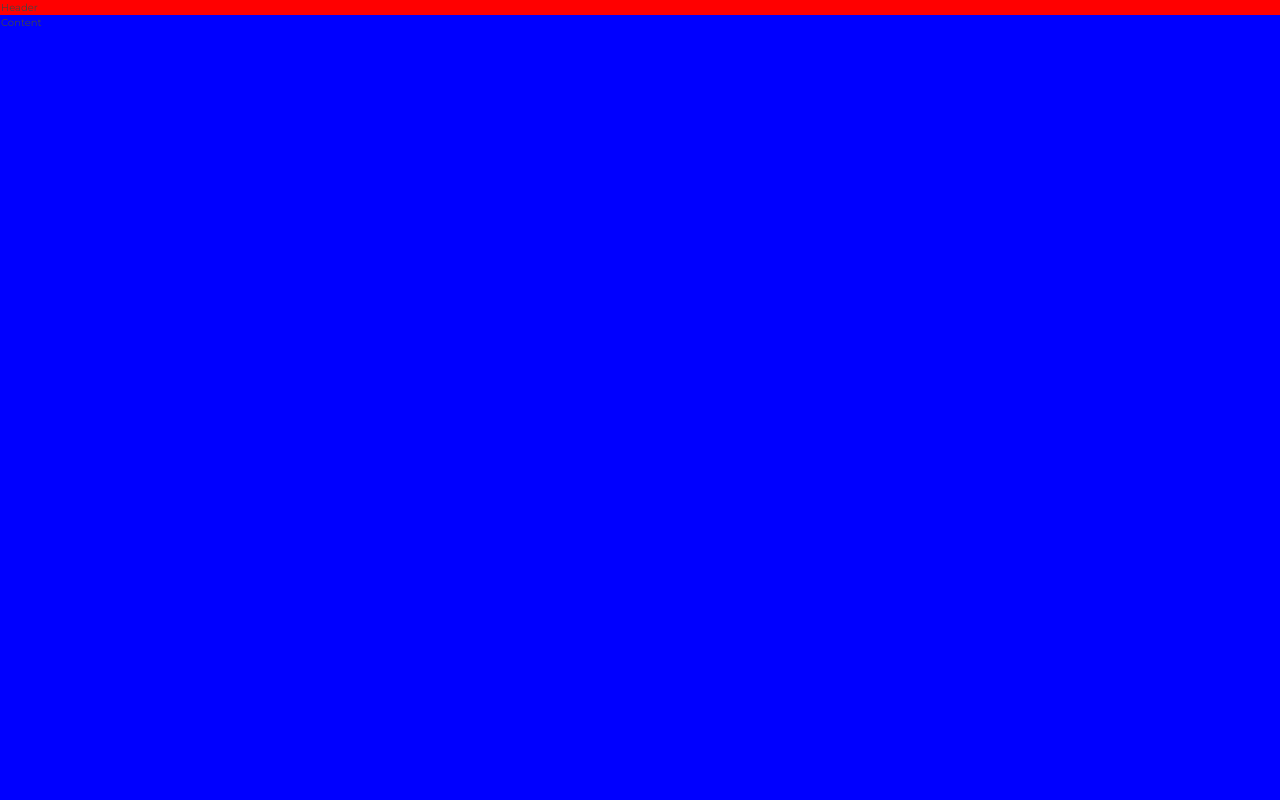
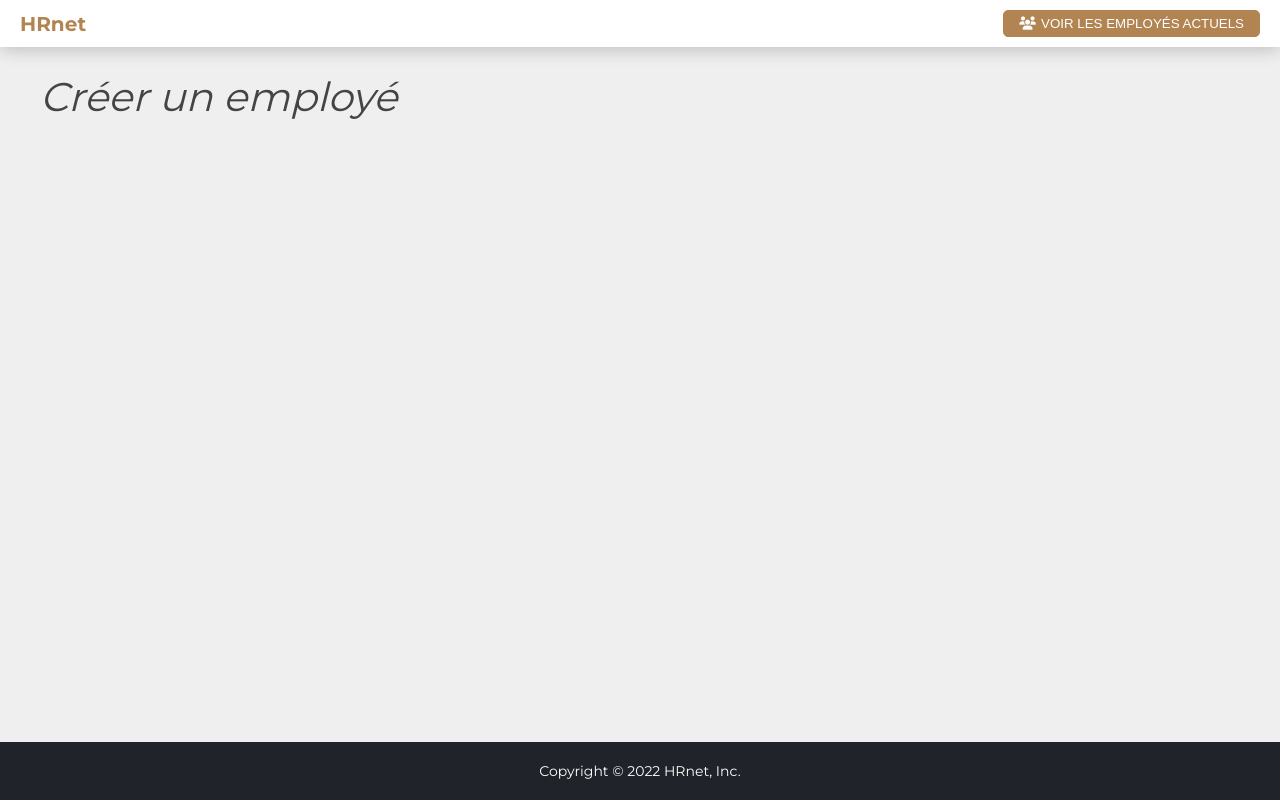
Before and after one commit to Stephan075/FolioStephan_14_10072021, a React (Create React App) app: page / in a window 1280 px wide. Built offline with nearby package versions, Linux system fonts and the light colour scheme.

Commit message:
css formatting header/content/footer

```diff
--- a/public/index.html
+++ b/public/index.html
@@ -30,6 +30,11 @@
       href="https://fonts.googleapis.com/css2?family=Montserrat:wght@400;500;700&display=swap"
       rel="stylesheet"
     />
+
+    <script
+      src="https://kit.fontawesome.com/93271f5540.js"
+      crossorigin="anonymous"
+    ></script>
     <title>HRnet</title>
   </head>
   <body>
--- a/src/App.js
+++ b/src/App.js
@@ -1,12 +1,14 @@
 import Content from "./components/Content/Content";
 import Header from "./components/Header/Header";
 import styles from "./App.module.scss";
+import Footer from "./components/Footer/Footer";
 
 function App() {
   return (
     <div className={`${styles.appContainer} d-flex flex-column`}>
       <Header />
       <Content />
+      <Footer />
     </div>
   );
 }
--- a/src/assets/styles/_base.scss
+++ b/src/assets/styles/_base.scss
@@ -16,6 +16,7 @@ body {
   -webkit-font-smoothing: antialiased;
   -moz-osx-font-smoothing: grayscale;
   color: var(--text-color);
+  background: var(--gray-2);
 }
 
 ul {
--- /dev/null
+++ b/src/assets/styles/_themes.scss
@@ -0,0 +1,61 @@
+.btn {
+  padding: 0.5rem 1.5rem;
+  border-radius: 5px;
+  text-transform: uppercase;
+  cursor: pointer;
+  transition: opacity 0.2s;
+
+  &:hover {
+    opacity: 0.8;
+  }
+}
+
+.btn-primary {
+  background-color: var(--primary);
+  color: white;
+  border: 1px solid var(--primary);
+}
+
+// TYPO
+%heading {
+  font-weight: 400;
+}
+
+.heading-1 {
+  @extend %heading;
+  font-size: 4.5rem;
+  line-height: 1;
+}
+
+.heading-2 {
+  @extend %heading;
+  font-size: 4rem;
+  font-style: italic;
+  line-height: 1;
+
+  &--light {
+    color: var(--gray-2);
+  }
+  &--dark {
+    color: var(--gray-1);
+  }
+}
+
+.heading-3 {
+  @extend %heading;
+  font-size: 1.6rem;
+  color: var(--primary);
+  text-transform: uppercase;
+}
+
+.heading-4 {
+  @extend %heading;
+  font-size: 1.9rem;
+
+  &--light {
+    color: var(--gray-2);
+  }
+  &--dark {
+    color: var(--gray-1);
+  }
+}
--- a/src/assets/styles/_variables.scss
+++ b/src/assets/styles/_variables.scss
@@ -4,9 +4,9 @@
 
   --secondary: #101d2c;
   --gray-1: #20232a;
-  --gray-2: #fefefe;
+  --gray-2: #efefef;
   --font-family: "Montserrat", sans-serif;
   --box-shadow: 0 6px 9px 0 rgb(0 0 0/15%);
-  --box-shadow-nav: rgb(000/22%) 0px 2px 18px 0px;
+  --box-shadow-nav: rgb(0 0 0 / 22%) 0px 2px 18px 0px;
   --text-color: #444;
 }
--- a/src/assets/styles/index.scss
+++ b/src/assets/styles/index.scss
@@ -1,4 +1,5 @@
 @use "./variables";
+@use "./themes";
 @use "./base";
 @use "./flex";
 @use "./utils";
--- a/src/components/Content/Content.js
+++ b/src/components/Content/Content.js
@@ -1,7 +1,11 @@
-import React from "react";
+import styles from "./Content.module.scss";
 
 const Content = () => {
-  return <div className="flex-fill b3">Content</div>;
+  return (
+    <div className="flex-fill container">
+      <h1 className="heading-2 my-30">Créer un employé</h1>
+    </div>
+  );
 };
 
 export default Content;
--- /dev/null
+++ b/src/components/Footer/Footer.js
@@ -0,0 +1,13 @@
+import styles from "./Footer.module.scss";
+
+const Footer = () => {
+  return (
+    <footer
+      className={`${styles.footer} d-flex flex-row align-items-center justify-content-center p-20`}
+    >
+      <p>Copyright © 2022 HRnet, Inc.</p>
+    </footer>
+  );
+};
+
+export default Footer;
--- /dev/null
+++ b/src/components/Footer/Footer.module.scss
@@ -0,0 +1,5 @@
+.footer {
+  background: var(--gray-1);
+  color: white;
+  font-size: 1.4rem;
+}
--- a/src/components/Header/Header.js
+++ b/src/components/Header/Header.js
@@ -1,7 +1,23 @@
-import React from "react";
+import styles from "./Header.module.scss";
+import HRnetLogo from "../../assets/images/HRnet_Logo.jpg";
 
 const Header = () => {
-  return <div className="b1">Header</div>;
+  return (
+    <header
+      className={`${styles.header} d-flex flex-row
+  align-items-center`}
+    >
+      <div className="flex-fill">
+        <div className={`${styles.logo}`}>HRnet</div>
+      </div>
+      <ul>
+        <button className="btn btn-primary">
+          <i className="fa-solid fa-users mr-5"></i>
+          <span>Voir les employés actuels</span>
+        </button>
+      </ul>
+    </header>
+  );
 };
 
 export default Header;
--- /dev/null
+++ b/src/components/Header/Header.module.scss
@@ -0,0 +1,11 @@
+.header {
+  padding: 10px 20px;
+  background: white;
+  box-shadow: var(--box-shadow-nav);
+  color: var(--primary);
+}
+
+.logo {
+  font-size: 2rem;
+  font-weight: 700;
+}
```
Also changed, not shown: src/components/Content/Content.module.scss (added).
